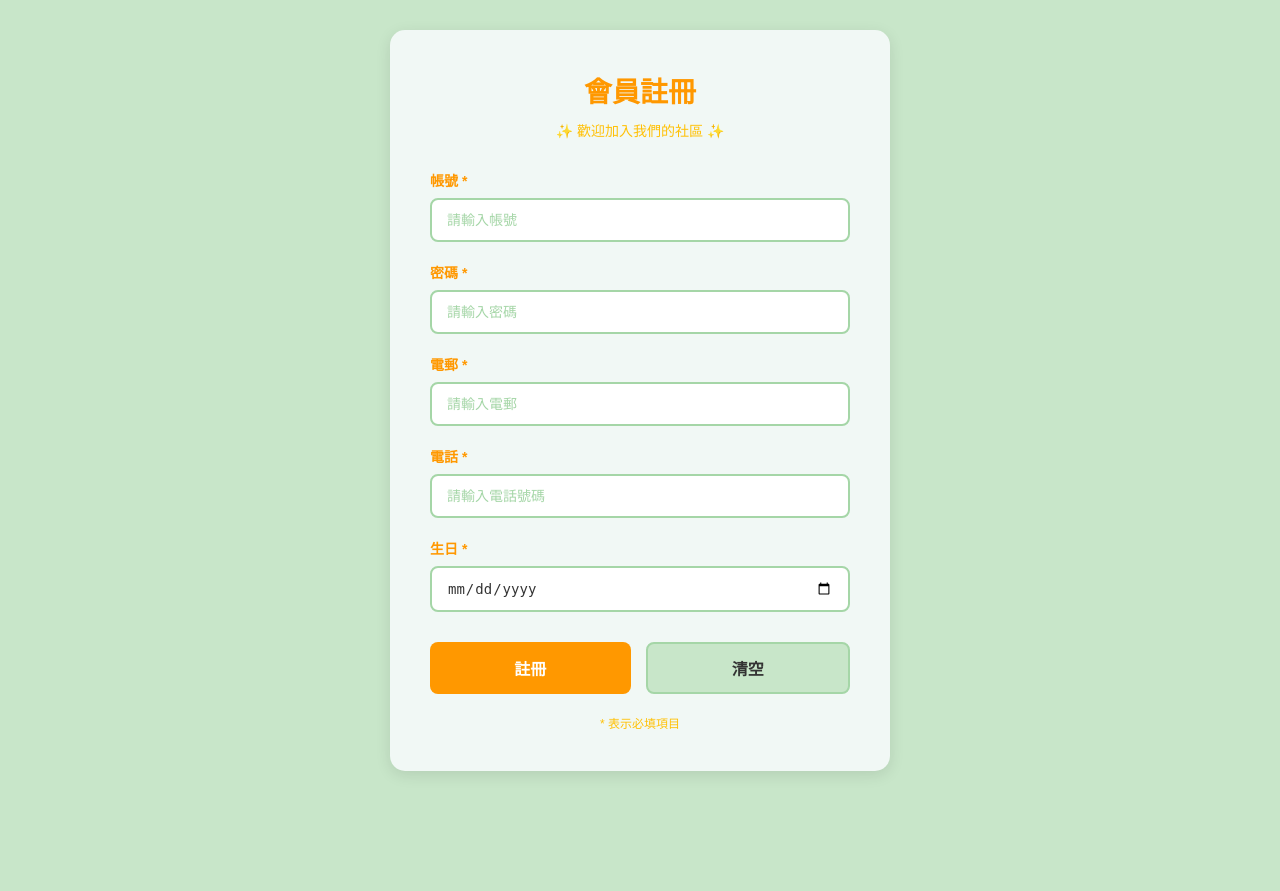
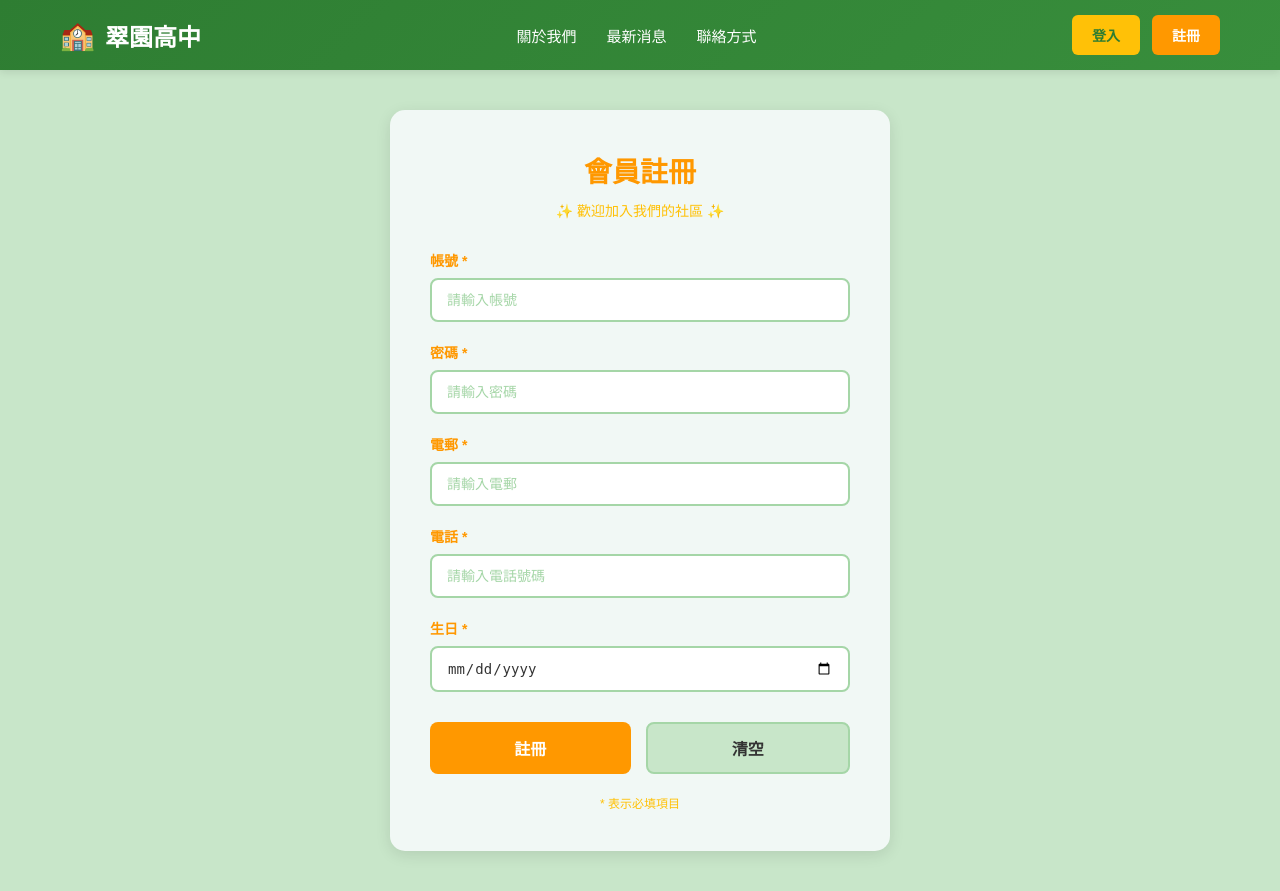
Before and after one commit to hhj962696-ui/github-project-202605, a PHP site: page /school/register.php in a window 1280 px wide. Before the commit the page ends 774 px from the top, so only its background shows below. Run offline with PHP 8.4, Linux system fonts and the light colour scheme.

Commit message:
調整版型及整合登入及註冊功能

```diff
--- a/school/api_login.php
+++ b/school/api_login.php
@@ -19,8 +19,10 @@ $result=$pdo->query($sql)->fetchColumn();
         } */
         if($result==1){
             echo "登入成功";
+            header("location:admin.php");
         }else{
             echo "登入失敗";
+            header("location:login.php?err=1");
 
         }
     ?>
--- a/school/api_register.php
+++ b/school/api_register.php
@@ -2,9 +2,9 @@
 $dsn="mysql:host=localhost;charset=utf8;dbname=super";
 $pdo=new PDO($dsn,'root','');
 
-echo "<pre>";
+/* echo "<pre>";
 print_r($_POST);
-echo "</pre>";
+echo "</pre>"; */
 
 $sql="INSERT INTO `members` (`account`,`password`,`email`,`tel`,`birthday`)
             VALUES ('{$_POST['account']}',
@@ -14,6 +14,6 @@ $sql="INSERT INTO `members` (`account`,`password`,`email`,`tel`,`birthday`)
                     '{$_POST['birthday']}')";
 
 $pdo->exec($sql);
-header("location:02-register.php");
+header("location:login.php");
 
 ?>
--- a/school/index.html
+++ b/school/index.html
@@ -334,7 +334,7 @@
     <!-- 頂部導航欄 -->
     <nav class="navbar">
         <div class="nav-container">
-            <a href="#" class="nav-logo">
+            <a href="index.html" class="nav-logo">
                 <span>🏫</span>
                 翠園高中
             </a>
--- a/school/register.php
+++ b/school/register.php
@@ -15,10 +15,10 @@
             background-color: #c8e6c9;
             font-family: 'Arial', sans-serif;
             min-height: 100vh;
-            display: flex;
+/*             display: flex;
             justify-content: center;
-            align-items: center;
-            padding: 20px;
+            align-items: center; */
+            /* padding: 20px; */
         }
 
         .container {
@@ -28,6 +28,98 @@
             box-shadow: 0 4px 15px rgba(0, 0, 0, 0.1);
             max-width: 500px;
             width: 100%;
+            margin: 40px auto;
+        }
+
+        /* 頂部導航欄 */
+        .navbar {
+            background: linear-gradient(135deg, #2e7d32 0%, #388e3c 100%);
+            padding: 0;
+            box-shadow: 0 2px 8px rgba(0, 0, 0, 0.1);
+            position: sticky;
+            top: 0;
+            z-index: 1000;
+        }
+
+        .nav-container {
+            max-width: 1200px;
+            margin: 0 auto;
+            display: flex;
+            justify-content: space-between;
+            align-items: center;
+            padding: 0 20px;
+            height: 70px;
+        }
+
+        .nav-logo {
+            display: flex;
+            align-items: center;
+            gap: 10px;
+            color: white;
+            font-size: 24px;
+            font-weight: bold;
+            text-decoration: none;
+        }
+
+        .nav-logo span {
+            font-size: 28px;
+        }
+
+        .nav-links {
+            display: flex;
+            gap: 30px;
+            align-items: center;
+            list-style: none;
+        }
+
+        .nav-links a {
+            color: white;
+            text-decoration: none;
+            font-size: 15px;
+            transition: color 0.3s ease;
+        }
+
+        .nav-links a:hover {
+            color: #ffc107;
+        }
+
+        .nav-buttons {
+            display: flex;
+            gap: 12px;
+        }
+
+        .btn-login, .btn-register {
+            padding: 10px 20px;
+            border: none;
+            border-radius: 6px;
+            font-size: 14px;
+            font-weight: bold;
+            cursor: pointer;
+            transition: all 0.3s ease;
+            text-decoration: none;
+            display: inline-block;
+        }
+
+        .btn-login {
+            background-color: #ffc107;
+            color: #2e7d32;
+        }
+
+        .btn-login:hover {
+            background-color: #ffb300;
+            transform: translateY(-2px);
+            box-shadow: 0 4px 8px rgba(255, 193, 7, 0.3);
+        }
+
+        .btn-register {
+            background-color: #ff9800;
+            color: white;
+        }
+
+        .btn-register:hover {
+            background-color: #f57c00;
+            transform: translateY(-2px);
+            box-shadow: 0 4px 8px rgba(255, 152, 0, 0.3);
         }
 
         .form-header {
@@ -151,7 +243,24 @@
     </style>
 </head>
 <body>
-
+    <!-- 頂部導航欄 -->
+    <nav class="navbar">
+        <div class="nav-container">
+            <a href="index.html" class="nav-logo">
+                <span>🏫</span>
+                翠園高中
+            </a>
+            <ul class="nav-links">
+                <li><a href="#about">關於我們</a></li>
+                <li><a href="#news">最新消息</a></li>
+                <li><a href="#contact">聯絡方式</a></li>
+            </ul>
+            <div class="nav-buttons">
+                <a href="login.php" class="btn-login">登入</a>
+                <a href="register.php" class="btn-register">註冊</a>
+            </div>
+        </div>
+    </nav>
    <div class="container">
         <div class="form-header">
             <h1>會員註冊</h1>
```
Also changed, not shown: school/login.php (+111 -2 lines).
